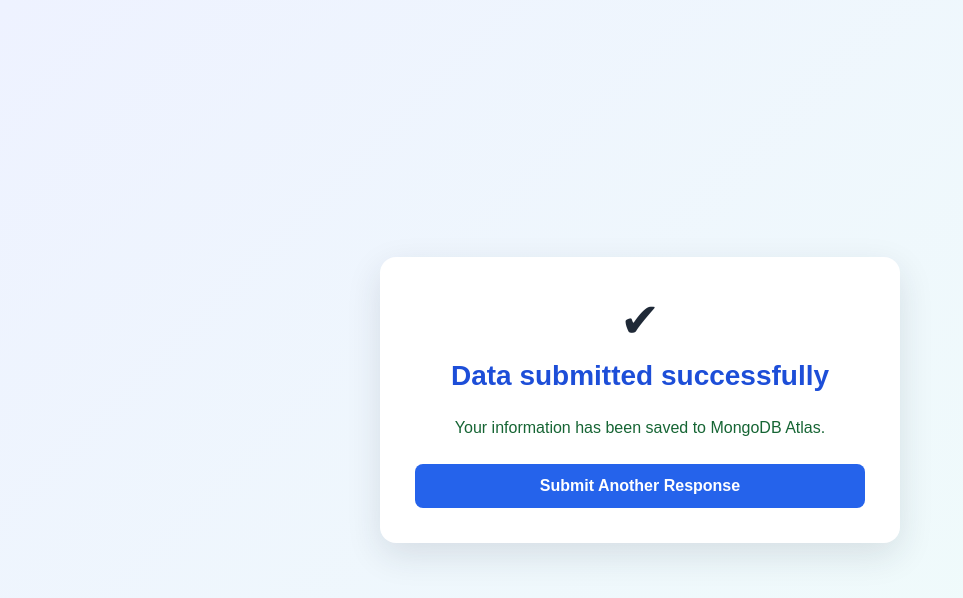
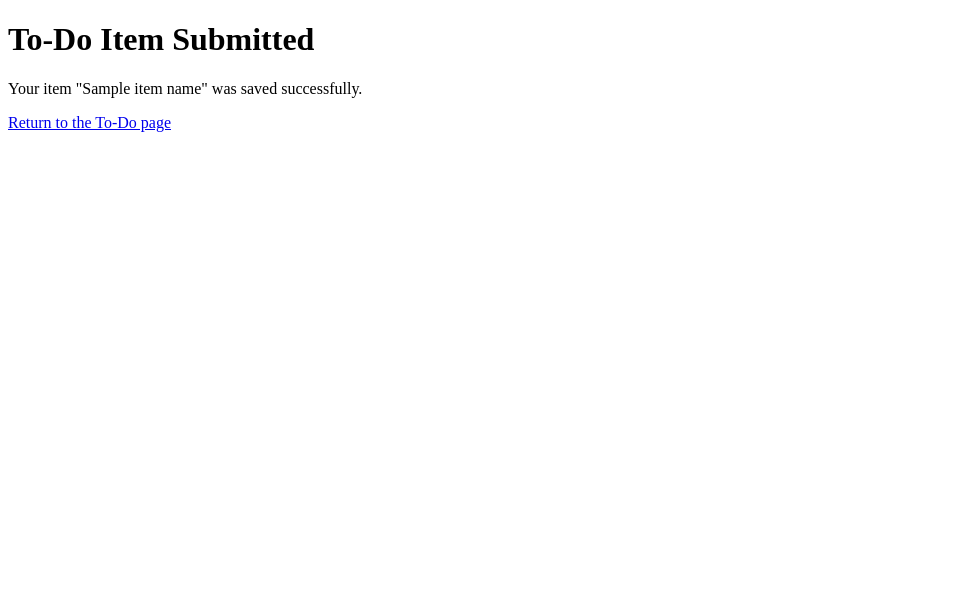
Before and after one commit to shivamlearning9078-debug/Git_and_GitHub_Shivam, a Flask app: template templates/success.html in a window 1280 px wide. Shown: the top 598 px of the page, without its empty margins (0-963 px from the left). Run offline with Flask 3, Linux system fonts and the light colour scheme; the template is opened without the code that fills it: most values are stand-ins (such as "Sample title", 1, 10 or a date in 2020).

```diff
--- a/templates/success.html
+++ b/templates/success.html
@@ -3,25 +3,11 @@
 <html lang="en">
 <head>
     <meta charset="UTF-8">
-    <meta name="viewport" content="width=device-width, initial-scale=1.0">
     <title>Submission Successful</title>
-
-    <link rel="stylesheet"
-          href="{{ url_for('static', filename='style.css') }}">
 </head>
 <body>
-    <main class="container">
-        <div class="success-icon" aria-hidden="true">&#10004;</div>
-
-        <h1>Data submitted successfully</h1>
-
-        <p class="success-text">
-            Your information has been saved to MongoDB Atlas.
-        </p>
-
-        <a class="button-link" href="{{ url_for('home') }}">
-            Submit Another Response
-        </a>
-    </main>
+    <h1>To-Do Item Submitted</h1>
+    <p>Your item "{{ item_name }}" was saved successfully.</p>
+    <a href="/">Return to the To-Do page</a>
 </body>
 </html>
```
Also changed, not shown: 17 other files.
